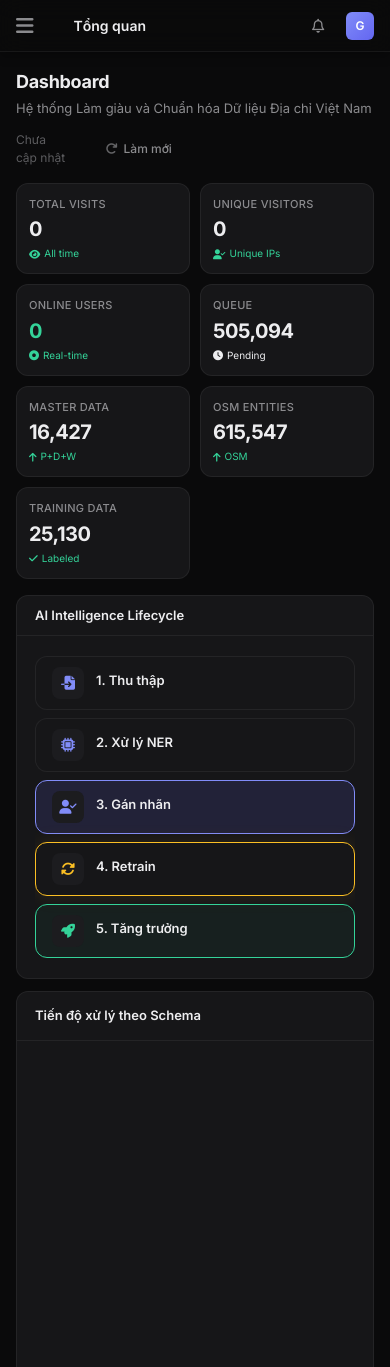
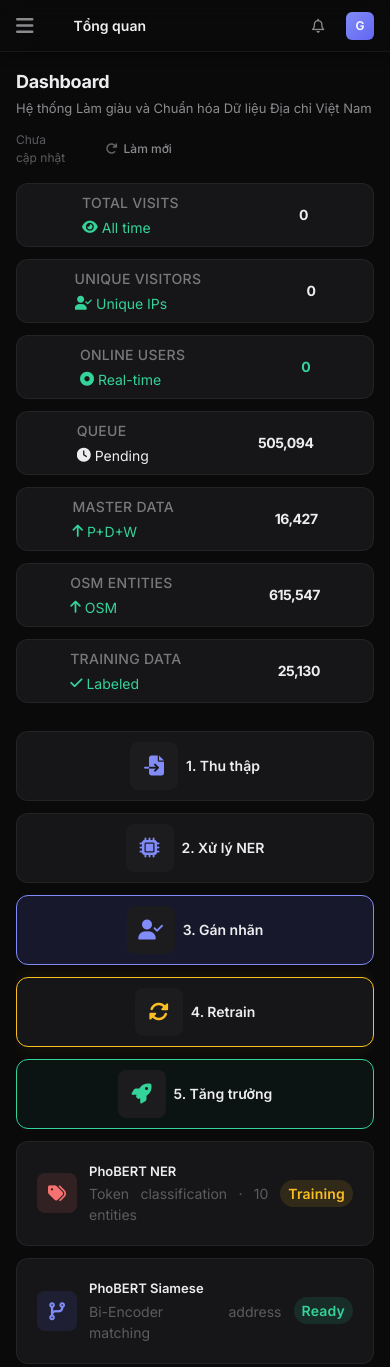
Before and after one commit to NguyenGiangVtr/vn-address-intelligence, a plain HTML site: page ui/index.html in a window 390 px wide. Shown: the top 1367 px of the page. Drawn offline with nearby package versions, Linux system fonts and the light colour scheme; no server answers; sample sign-in values are in the browser's storage.

Commit message:
dashboard

```diff
--- a/ui/pages/overview.html
+++ b/ui/pages/overview.html
@@ -1,120 +1,219 @@
 <!-- ══════ PAGE: OVERVIEW ══════ -->
 <div class="page active" id="overview">
     <style>
-        /* Premium Responsive refinements for Dashboard */
-        #overview .stats-grid {
-            grid-template-columns: repeat(auto-fit, minmax(180px, 1fr));
-            gap: 16px;
+        #overview .overview-section {
+            margin-bottom: 16px;
         }
 
-        #overview .workflow-diagram.horizontal {
-            display: flex;
-            flex-wrap: nowrap;
-            justify-content: space-between;
-            gap: 8px;
-            padding: 8px 0;
-            overflow: hidden; /* Ensure no overflow/scroll */
+        #overview .overview-grid {
+            display: grid;
+            gap: 12px;
+        }
+
+        #overview .overview-grid.cols-4 {
+            grid-template-columns: repeat(4, minmax(0, 1fr));
+        }
+
+        #overview .overview-grid.cols-3 {
+            grid-template-columns: repeat(3, minmax(0, 1fr));
+        }
+
+        #overview .overview-grid.cols-5 {
+            grid-template-columns: repeat(5, minmax(0, 1fr));
+        }
+
+        #overview .overview-grid.split-6-4 {
+            grid-template-columns: minmax(0, 6fr) minmax(0, 4fr);
+        }
+
+        #overview .stat-card.compact {
+            display: inline-flex;
+            align-items: center;
+            justify-content: space-around;
+            column-gap: 10px;
+            row-gap: 0;
+            padding: 9px 10px !important;
+            min-height: 64px;
+            width: 100%;
+            box-sizing: border-box;
+        }
+
+        #overview .stat-card.compact .stat-meta {
+            min-width: 0;
+            flex: 0 1 auto;
+            display: inline-flex;
+            flex-direction: column;
+            align-items: flex-start;
+            gap: 4px;
+            max-width: 70%;
+        }
+
+        #overview .stat-card.compact .stat-label {
+            font-size: 10px !important;
+            line-height: 1.1;
+            margin: 0;
+            opacity: 0.85;
+        }
+
+        #overview .stat-card.compact .stat-change {
+            font-size: 9px !important;
+            line-height: 1.1;
+            margin: 0;
+            white-space: nowrap;
+            overflow: hidden;
+            text-overflow: ellipsis;
+            max-width: 140px;
+        }
+
+        #overview .stat-card.compact .stat-value {
+            font-size: 18px !important;
+            line-height: 1;
+            margin: 0;
+            white-space: nowrap;
+            flex: 0 0 auto;
+            text-align: left;
+            padding-left: 0;
+        }
+
+        #overview .chart-container {
+            width: 100%;
+            min-height: 220px;
+            position: relative;
         }
 
         #overview .workflow-step {
-            flex: 1;
-            min-width: 0; /* Allow shrinking */
+            min-width: 0;
             padding: 12px 8px;
-            flex-direction: column;
             text-align: center;
         }
 
         #overview .workflow-step h4 {
             font-size: 11px;
+            margin: 0;
             white-space: nowrap;
             overflow: hidden;
             text-overflow: ellipsis;
         }
 
-        #overview .workflow-step .step-icon {
-            width: 32px;
-            height: 32px;
-            font-size: 14px;
-            margin: 0 auto 8px;
+
+        @media (max-width: 1199.98px) {
+            #overview .overview-grid.cols-4 {
+                grid-template-columns: repeat(2, minmax(0, 1fr));
+            }
+            #overview .overview-grid.cols-3 {
+                grid-template-columns: repeat(2, minmax(0, 1fr));
+            }
+            #overview .overview-grid.cols-5 {
+                grid-template-columns: repeat(3, minmax(0, 1fr));
+            }
+            #overview .overview-grid.split-6-4 {
+                grid-template-columns: 1fr;
             }
 
-        #overview .workflow-arrow {
-            display: flex;
-            align-items: center;
-            justify-content: center;
-            font-size: 12px;
-            color: var(--text-tertiary);
-            opacity: 0.5;
+            #overview .model-desc { display: none; }
+            #overview .badge { display: none; }
+            #overview .step-content { display: block; }
         }
 
-        #overview .chart-container {
-            width: 100%;
-            aspect-ratio: 21 / 9;
-            min-height: 200px;
-            overflow: hidden;
-            position: relative;
+        @media (max-width: 767.98px) {
+            #overview .overview-grid.cols-4,
+            #overview .overview-grid.cols-3,
+            #overview .overview-grid.cols-5 {
+                grid-template-columns: 1fr;
             }
 
-        @media (max-width: 1400px) {
-            #overview .chart-container {
-                aspect-ratio: 16 / 9;
-            }
+            #overview .stat-card.compact {
+                gap: 8px;
+                padding: 8px 9px !important;
             }
 
-        @media (max-width: 1200px) {
-            #overview .content-grid.sidebar-layout {
-                grid-template-columns: 1fr;
-            }
-            #overview .workflow-diagram.horizontal {
-                flex-wrap: wrap;
-                justify-content: center;
-            }
-            #overview .workflow-step {
-                flex: 0 0 calc(33.33% - 16px);
-                max-width: 180px;
-            }
-            #overview .workflow-arrow {
-                display: none; /* Hide arrows when wrapping */
-            }
+            #overview .stat-card.compact .stat-meta {
+                flex: 0 1 auto;
+                min-width: 0;
+                max-width: 72%;
             }
 
-        @media (max-width: 768px) {
-            #overview .stats-grid {
-                grid-template-columns: repeat(auto-fit, minmax(140px, 1fr));
+            #overview .stat-card.compact .stat-label {
+                font-size: inherit !important;
+                line-height: inherit;
             }
 
-            #overview .workflow-step {
-                flex: 0 0 calc(50% - 16px);
+            #overview .stat-card.compact .stat-change {
+                font-size: inherit !important;
+                line-height: inherit;
+                max-width: none;
             }
 
-            #overview .chart-container {
-                aspect-ratio: 4 / 3;
-            }
+            #overview .stat-card.compact .stat-value {
+                font-size: inherit !important;
+                line-height: inherit;
+                max-width: none;
+                overflow: visible;
+                text-overflow: clip;
             }
 
-        @media (max-width: 480px) {
-            #overview .stats-grid {
-                grid-template-columns: 1fr 1fr;
-                gap: 10px;
+            #overview .workflow-step h4 {
+                font-size: inherit;
+                line-height: inherit;
             }
+
+            #overview .model-desc {
+                display: block;
+                font-size: inherit;
+                line-height: inherit;
+            }
+
+            #overview .badge {
+                display: none;
+                font-size: inherit;
+                line-height: inherit;
+            }
+
+            #overview .step-content { display: block; }
+        }
+
+        @media (max-width: 575.98px) {
             #overview .page-header {
                 flex-direction: column;
                 align-items: flex-start !important;
                 gap: 12px;
             }
+
             #overview .workflow-step {
-                flex: 1 1 100%;
-                max-width: 100%;
-                flex-direction: row;
-                text-align: left;
-                padding: 10px 16px;
-                gap: 12px;
+                display: flex;
+                align-items: center;
+                justify-content: center;
+                gap: 8px;
+                padding: 10px;
+                text-align: center;
             }
+
             #overview .workflow-step .step-icon {
                 margin: 0;
+                flex-shrink: 0;
             }
+
+            #overview .workflow-step .step-content {
+                display: flex !important;
+                align-items: center;
+                justify-content: center;
+            }
+
             #overview .workflow-step h4 {
-                font-size: 13px;
+                margin: 0;
+                white-space: nowrap;
+            }
+
+            #overview .model-d  esc { display: block; }
+            #overview .badge { display: block; }
+            #overview .model-card {
+                flex-direction: row;
+                text-align: justify;
+                gap: 12px;
+                padding: 20px;
+            }
+            #overview .card-title, .activity-text {
+                font-size: 14px;
             }
         }
     </style>
@@ -132,92 +231,128 @@
         </div>
     </div>
 
-    <div class="stats-grid" style="margin-bottom: 16px;">
-        <div class="stat-card" style="padding: 12px;">
-            <div class="stat-label" style="font-size: 11px;">Total Visits</div>
-            <div class="stat-value" id="stat-total-visits" style="font-size: 20px;">0</div>
-            <div class="stat-change positive" style="font-size: 10px;"><i class="fa-solid fa-eye"></i> All time</div>
+    <div class="overview-section">
+        <div class="overview-grid cols-4" style="margin-bottom: 12px;">
+            <div class="stat-card compact">
+                <div class="stat-meta">
+                    <div class="stat-label">Total Visits</div>
+                    <div class="stat-change positive"><i class="fa-solid fa-eye"></i> All time</div>
                 </div>
-        <div class="stat-card" style="padding: 12px;">
-            <div class="stat-label" style="font-size: 11px;">Unique Visitors</div>
-            <div class="stat-value" id="stat-unique-ips" style="font-size: 20px;">0</div>
-            <div class="stat-change positive" style="font-size: 10px;"><i class="fa-solid fa-user-check"></i> Unique IPs
+                <div class="stat-value" id="stat-total-visits">0</div>
             </div>
+            <div class="stat-card compact">
+                <div class="stat-meta">
+                    <div class="stat-label">Unique Visitors</div>
+                    <div class="stat-change positive"><i class="fa-solid fa-user-check"></i> Unique IPs</div>
                 </div>
-        <div class="stat-card" style="padding: 12px;">
-            <div class="stat-label" style="font-size: 11px;">Online Users</div>
-            <div class="stat-value" id="stat-online-users" style="color:var(--success); font-size: 20px;">0</div>
-            <div class="stat-change positive" style="font-size: 10px;"><i class="fa-solid fa-circle-dot pulse"></i>
-                Real-time</div>
+                <div class="stat-value" id="stat-unique-ips">0</div>
             </div>
-        <div class="stat-card" style="padding: 12px;">
-            <div class="stat-label" style="font-size: 11px;">Queue</div>
-            <div class="stat-value" id="stat-queue" style="font-size: 20px;">505,094</div>
-            <div class="stat-change warning" style="font-size: 10px;"><i class="fa-solid fa-clock"></i> Pending</div>
+            <div class="stat-card compact">
+                <div class="stat-meta">
+                    <div class="stat-label">Online Users</div>
+                    <div class="stat-change positive"><i class="fa-solid fa-circle-dot pulse"></i> Real-time</div>
                 </div>
-        <div class="stat-card" style="padding: 12px;">
-            <div class="stat-label" style="font-size: 11px;">Master Data</div>
-            <div class="stat-value" id="stat-master" style="font-size: 20px;">16,427</div>
-            <div class="stat-change positive" style="font-size: 10px;"><i class="fa-solid fa-arrow-up"></i> P+D+W</div>
+                <div class="stat-value" id="stat-online-users" style="color:var(--success);">0</div>
             </div>
-        <div class="stat-card" style="padding: 12px;">
-            <div class="stat-label" style="font-size: 11px;">OSM Entities</div>
-            <div class="stat-value" id="stat-osm" style="font-size: 20px;">615,547</div>
-            <div class="stat-change positive" style="font-size: 10px;"><i class="fa-solid fa-arrow-up"></i> OSM</div>
+            <div class="stat-card compact">
+                <div class="stat-meta">
+                    <div class="stat-label">Queue</div>
+                    <div class="stat-change warning"><i class="fa-solid fa-clock"></i> Pending</div>
                 </div>
-        <div class="stat-card" style="padding: 12px;">
-            <div class="stat-label" style="font-size: 11px;">Training Data</div>
-            <div class="stat-value" id="stat-training" style="font-size: 20px;">25,130</div>
-            <div class="stat-change positive" style="font-size: 10px;"><i class="fa-solid fa-check"></i> Labeled</div>
+                <div class="stat-value" id="stat-queue">505,094</div>
             </div>
         </div>
 
-    <!-- ══════ AI WORKFLOW LIFECYCLE ══════ -->
-    <div class="card mb-12">
-        <div class="card-header" style="padding: 10px 18px;">
-            <span class="card-title">AI Intelligence Lifecycle</span>
+        <div class="overview-grid cols-3">
+            <div class="stat-card compact">
+                <div class="stat-meta">
+                    <div class="stat-label">Master Data</div>
+                    <div class="stat-change positive"><i class="fa-solid fa-arrow-up"></i> P+D+W</div>
                 </div>
-        <div class="card-body" style="padding: 12px 18px;">
-            <div class="workflow-diagram horizontal">
-                <div class="workflow-step clickable" data-goto="batch">
-                    <div class="step-icon"><i class="fa-solid fa-file-import"></i></div>
-                    <div class="step-content">
-                        <h4>1. Thu thập</h4>
+                <div class="stat-value" id="stat-master">16,427</div>
             </div>
+            <div class="stat-card compact">
+                <div class="stat-meta">
+                    <div class="stat-label">OSM Entities</div>
+                    <div class="stat-change positive"><i class="fa-solid fa-arrow-up"></i> OSM</div>
                 </div>
-                <div class="workflow-arrow"><i class="fa-solid fa-arrow-right"></i></div>
-                <div class="workflow-step clickable" data-goto="parser">
-                    <div class="step-icon"><i class="fa-solid fa-microchip"></i></div>
-                    <div class="step-content">
-                        <h4>2. Xử lý NER</h4>
+                <div class="stat-value" id="stat-osm">615,547</div>
             </div>
+            <div class="stat-card compact">
+                <div class="stat-meta">
+                    <div class="stat-label">Training Data</div>
+                    <div class="stat-change positive"><i class="fa-solid fa-check"></i> Labeled</div>
                 </div>
-                <div class="workflow-arrow"><i class="fa-solid fa-arrow-right"></i></div>
-                <div class="workflow-step accent clickable" data-goto="label-studio">
-                    <div class="step-icon"><i class="fa-solid fa-user-check"></i></div>
-                    <div class="step-content">
-                        <h4>3. Gán nhãn</h4>
-                    </div>
-                </div>
-                <div class="workflow-arrow"><i class="fa-solid fa-arrow-right"></i></div>
-                <div class="workflow-step glow clickable" data-goto="training">
-                    <div class="step-icon"><i class="fa-solid fa-rotate"></i></div>
-                    <div class="step-content">
-                        <h4>4. Retrain</h4>
-                    </div>
-                </div>
-                <div class="workflow-arrow"><i class="fa-solid fa-arrow-right"></i></div>
-                <div class="workflow-step success">
-                    <div class="step-icon"><i class="fa-solid fa-rocket"></i></div>
-                    <div class="step-content">
-                        <h4>5. Tăng trưởng</h4>
-                    </div>
-                </div>
+                <div class="stat-value" id="stat-training">25,130</div>
             </div>
         </div>
     </div>
 
-    <div class="content-grid sidebar-layout" style="margin-bottom: 0;">
+    <!-- <div class="page-header mt-12">
+        <span class="card-title">AI Intelligence Lifecycle</span>
+    </div> -->
+    <div class="overview-grid cols-5 mt-12">
+        <div class="workflow-step clickable" data-goto="batch">
+            <div class="step-icon"><i class="fa-solid fa-file-import"></i></div>
+            <div class="step-content"><h4>1. Thu thập</h4></div>
+        </div>
+        <div class="workflow-step clickable" data-goto="parser">
+            <div class="step-icon"><i class="fa-solid fa-microchip"></i></div>
+            <div class="step-content"><h4>2. Xử lý NER</h4></div>
+        </div>
+        <div class="workflow-step accent clickable" data-goto="label-studio">
+            <div class="step-icon"><i class="fa-solid fa-user-check"></i></div>
+            <div class="step-content"><h4>3. Gán nhãn</h4></div>
+        </div>
+        <div class="workflow-step glow clickable" data-goto="training">
+            <div class="step-icon"><i class="fa-solid fa-rotate"></i></div>
+            <div class="step-content"><h4>4. Retrain</h4></div>
+        </div>
+        <div class="workflow-step success">
+            <div class="step-icon"><i class="fa-solid fa-rocket"></i></div>
+            <div class="step-content"><h4>5. Tăng trưởng</h4></div>
+        </div>
+    </div>
+<!--
+    <div class="page-header mt-12">
+        <span class="card-title">Model Status</span>
+    </div> -->
+    <div class="overview-grid cols-4 mt-12">
+        <div class="model-card">
+            <div class="model-icon ner"><i class="fa-solid fa-tags"></i></div>
+            <div class="model-info">
+                <div class="model-name">PhoBERT NER</div>
+                <div class="model-desc">Token classification · 10 entities</div>
+            </div>
+            <span class="badge warning">Training</span>
+        </div>
+        <div class="model-card">
+            <div class="model-icon phobert"><i class="fa-solid fa-code-branch"></i></div>
+            <div class="model-info">
+                <div class="model-name">PhoBERT Siamese</div>
+                <div class="model-desc">Bi-Encoder address matching</div>
+            </div>
+            <span class="badge success">Ready</span>
+        </div>
+        <div class="model-card">
+            <div class="model-icon mgte"><i class="fa-solid fa-globe"></i></div>
+            <div class="model-info">
+                <div class="model-name">mGTE Siamese</div>
+                <div class="model-desc">Multilingual baseline</div>
+            </div>
+            <span class="badge success">Ready</span>
+        </div>
+        <div class="model-card">
+            <div class="model-icon llm"><i class="fa-solid fa-robot"></i></div>
+            <div class="model-info">
+                <div class="model-name">LLM Qwen3-4B</div>
+                <div class="model-desc">Final normalization</div>
+            </div>
+            <span class="badge info">Standby</span>
+        </div>
+    </div>
+    <div class="overview-section mt-12">
+        <div class="overview-grid split-6-4">
             <div class="card">
                 <div class="card-header">
                     <span class="card-title">Tiến độ xử lý theo Schema</span>
@@ -266,43 +401,6 @@
                 </div>
             </div>
         </div>
+    </div>
 
-    <!-- Model Status -->
-    <div class="page-header mt-12">
-        <h2>Model Status</h2>
 </div>
-    <div class="stats-grid">
-        <div class="model-card">
-            <div class="model-icon ner"><i class="fa-solid fa-tags"></i></div>
-            <div class="model-info">
-                <div class="model-name">PhoBERT NER</div>
-                <div class="model-desc">Token classification · 10 entities</div>
-            </div>
-            <span class="badge warning">Training</span>
-        </div>
-        <div class="model-card">
-            <div class="model-icon phobert"><i class="fa-solid fa-code-branch"></i></div>
-            <div class="model-info">
-                <div class="model-name">PhoBERT Siamese</div>
-                <div class="model-desc">Bi-Encoder address matching</div>
-            </div>
-            <span class="badge success">Ready</span>
-        </div>
-        <div class="model-card">
-            <div class="model-icon mgte"><i class="fa-solid fa-globe"></i></div>
-            <div class="model-info">
-                <div class="model-name">mGTE Siamese</div>
-                <div class="model-desc">Multilingual baseline</div>
-            </div>
-            <span class="badge success">Ready</span>
-        </div>
-        <div class="model-card">
-            <div class="model-icon llm"><i class="fa-solid fa-robot"></i></div>
-            <div class="model-info">
-                <div class="model-name">LLM Qwen3-4B</div>
-                <div class="model-desc">Final normalization</div>
-            </div>
-            <span class="badge info">Standby</span>
-        </div>
-    </div>
-</div>
--- a/ui/style.css
+++ b/ui/style.css
@@ -1668,7 +1668,6 @@ select.form-input {
 
   #page-content {
     padding: 16px;
-    overflow: visible;
   }
 
   .stats-grid {
```
Also changed, not shown: TODO.md (+8 -5 lines), ui/index.html (+6 -5 lines). Lines whose indentation alone changed are shown as unchanged.
